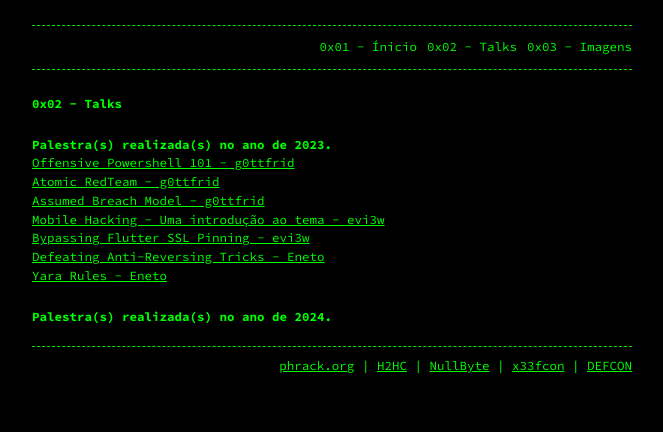
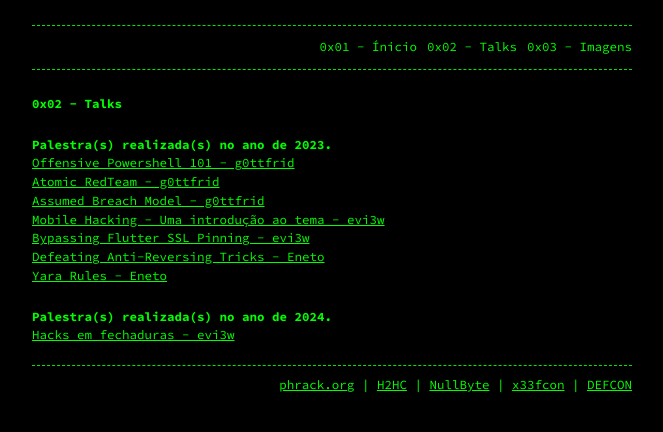
Before and after one commit to AFKConference/afkconference.github.io, a Jekyll site: the page built from talks.md, in a window 1280 px wide. Shown: the top 432 px of the page, without its empty margins (308-971 px from the left). Built offline with Jekyll 4.4.1, drawn with Linux system fonts in a browser that asks for light colours; our own code applies the rules of GitHub Pages for plain Markdown files.

Commit message:
Update talks.md

```diff
--- a/talks.md
+++ b/talks.md
@@ -12,3 +12,5 @@
 <a href="/assets/Yara Rules- Eneto.pdf">Yara Rules - Eneto</a>
 
 # Palestra(s) realizada(s) no ano de 2024.
+
+<a href="/assets/Hacks em fechaduras - evi3w.pdf">Hacks em fechaduras - evi3w</a>
```
